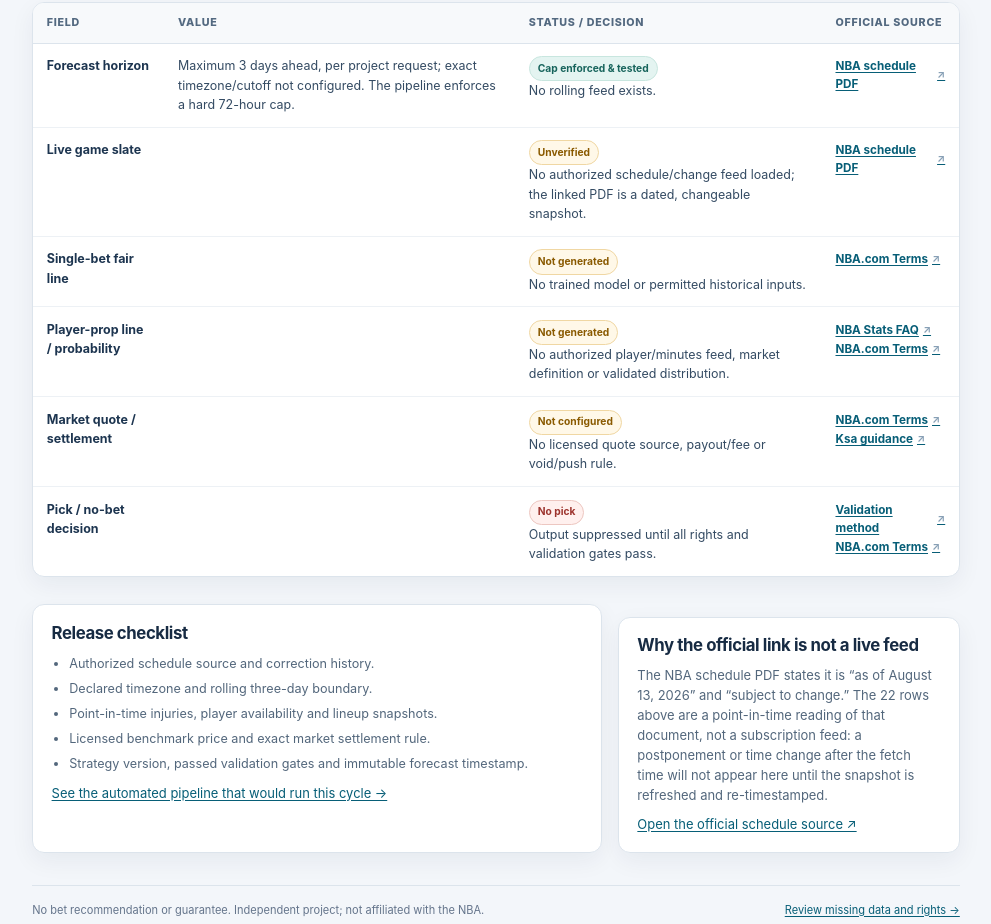
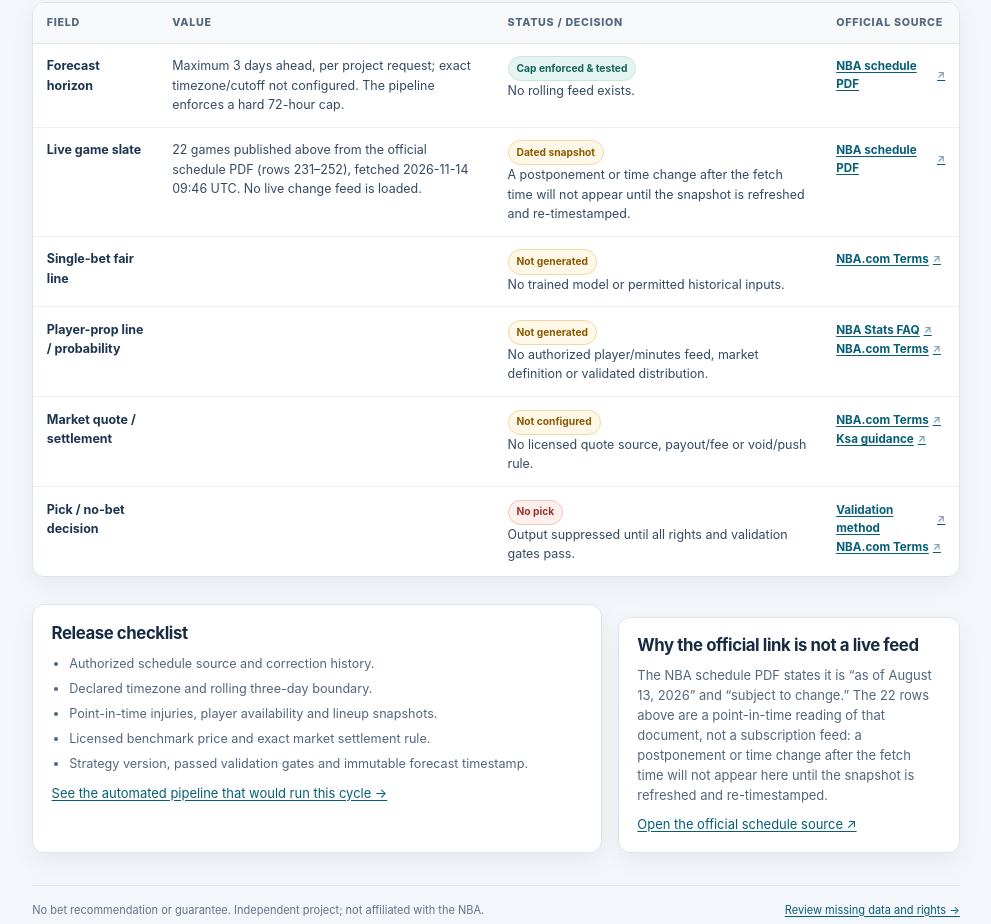
Before and after one commit to wingbangboozle1-lang/NBA4, a plain HTML site: page slate.html in a window 1280 px wide. Shown: the part 2793-3717 px from the top of the page, without its empty margins (269-1260 px from the left). Drawn offline with Linux system fonts and the light colour scheme.

Commit message:
Slate status row: state the 22 published schedule observations instead of an empty live-slate cell
Co-authored-by: arena-agent <297053741+arena-agent@users.noreply.github.com>

```diff
--- a/slate.html
+++ b/slate.html
@@ -83,7 +83,7 @@
             <thead><tr><th scope="col">Field</th><th scope="col">Value</th><th scope="col">Status / decision</th><th scope="col">Official source</th></tr></thead>
             <tbody>
               <tr><td><strong>Forecast horizon</strong></td><td>Maximum 3 days ahead, per project request; exact timezone/cutoff not configured. The pipeline enforces a hard 72-hour cap.</td><td><span class="flag flag-green">Cap enforced &amp; tested</span><br>No rolling feed exists.</td><td><a class="source-link" href="https://cdn.nba.com/manage/2026/08/2026-27-NBA-Regular-Season-Schedule-By-Date.pdf" target="_blank" rel="noopener noreferrer">NBA schedule PDF</a></td></tr>
-              <tr><td><strong>Live game slate</strong></td><td class="empty-value"></td><td><span class="flag">Unverified</span><br>No authorized schedule/change feed loaded; the linked PDF is a dated, changeable snapshot.</td><td><a class="source-link" href="https://cdn.nba.com/manage/2026/08/2026-27-NBA-Regular-Season-Schedule-By-Date.pdf" target="_blank" rel="noopener noreferrer">NBA schedule PDF</a></td></tr>
+              <tr><td><strong>Live game slate</strong></td><td>22 games published above from the official schedule PDF (rows 231–252), fetched 2026-11-14 09:46 UTC. No live change feed is loaded.</td><td><span class="flag">Dated snapshot</span><br>A postponement or time change after the fetch time will not appear until the snapshot is refreshed and re-timestamped.</td><td><a class="source-link" href="https://cdn.nba.com/manage/2026/08/2026-27-NBA-Regular-Season-Schedule-By-Date.pdf" target="_blank" rel="noopener noreferrer">NBA schedule PDF</a></td></tr>
               <tr><td><strong>Single-bet fair line</strong></td><td class="empty-value"></td><td><span class="flag">Not generated</span><br>No trained model or permitted historical inputs.</td><td><a class="source-link" href="https://www.nba.com/termsofuse" target="_blank" rel="noopener noreferrer">NBA.com Terms</a></td></tr>
               <tr><td><strong>Player-prop line / probability</strong></td><td class="empty-value"></td><td><span class="flag">Not generated</span><br>No authorized player/minutes feed, market definition or validated distribution.</td><td><a class="source-link" href="https://www.nba.com/stats/help/faq" target="_blank" rel="noopener noreferrer">NBA Stats FAQ</a><br><a class="source-link" href="https://www.nba.com/termsofuse" target="_blank" rel="noopener noreferrer">NBA.com Terms</a></td></tr>
               <tr><td><strong>Market quote / settlement</strong></td><td class="empty-value"></td><td><span class="flag">Not configured</span><br>No licensed quote source, payout/fee or void/push rule.</td><td><a class="source-link" href="https://www.nba.com/termsofuse" target="_blank" rel="noopener noreferrer">NBA.com Terms</a><br><a class="source-link" href="https://kansspelautoriteit.nl/remote-gambling-act-force" target="_blank" rel="noopener noreferrer">Ksa guidance</a></td></tr>
```
